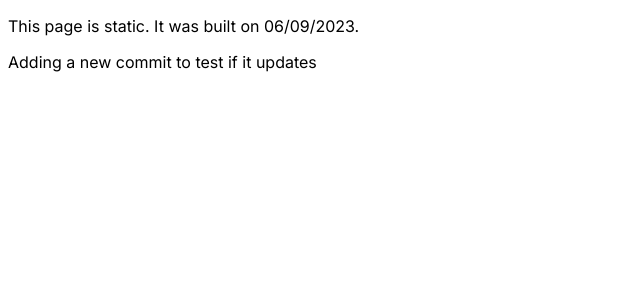
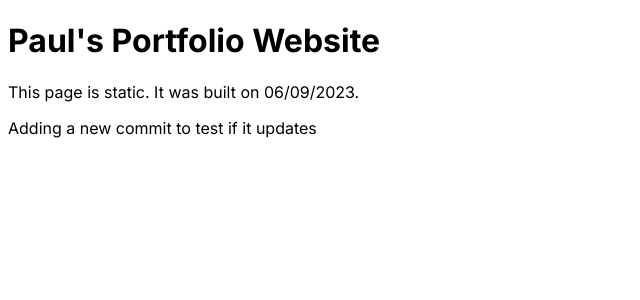
Before and after one commit to 21pdavis/portfolio-website, a Next.js app: page / in a window 1280 px wide. Shown: the top 300 px of the page, without its empty margins (0-640 px from the left). Built offline with nearby package versions, Linux system fonts and the light colour scheme.

Commit message:
changing header

```diff
--- a/app/page.tsx
+++ b/app/page.tsx
@@ -3,6 +3,7 @@ import Image from 'next/image'
 export default function Home() {
   return (
     <>
+      <h1>Paul{"'"}s Portfolio Website</h1>
       <p>This page is static. It was built on 06/09/2023.</p>
       <p>Adding a new commit to test if it updates</p>
     </>
```
